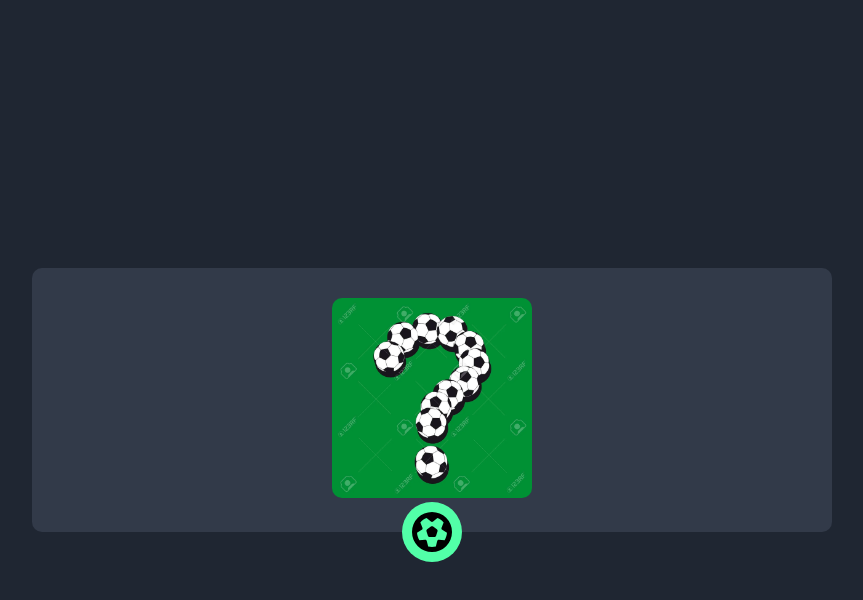
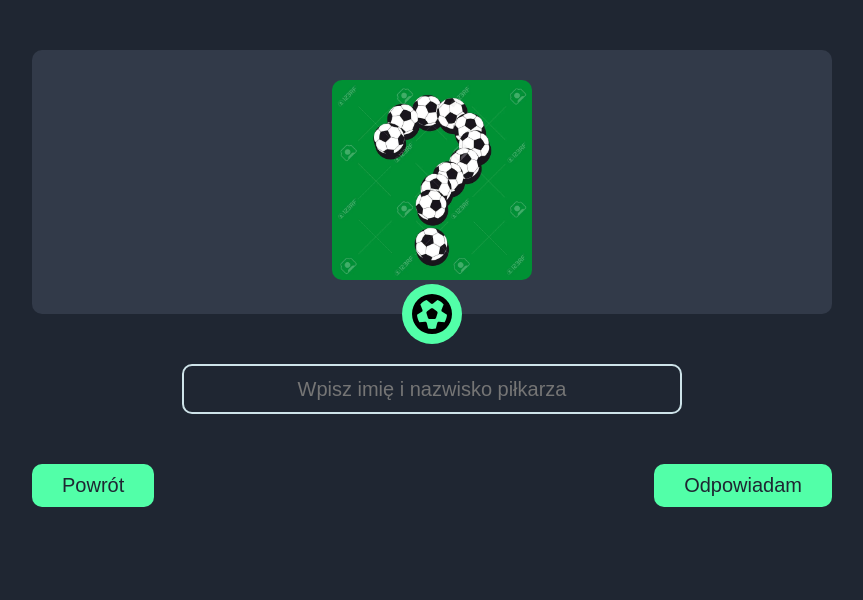
Before and after one commit to Kamil678/guess-player-app, a Vue app: page /game in a window 1280 px wide. Shown: the top 600 px of the page, without its empty margins (208-1071 px from the left). Built offline with nearby package versions, Linux system fonts and the light colour scheme.

Commit message:
add main game component

```diff
--- a/src/components/ButtonComponent.vue
+++ b/src/components/ButtonComponent.vue
@@ -10,7 +10,7 @@
 .primary-btn {
   background-color: $neonGreen;
   color: $background;
-  padding: 15px 30px;
+  padding: 10px 30px;
   border-radius: 10px;
   border: none;
   margin-top: 50px;
--- a/src/components/GameComponent.vue
+++ b/src/components/GameComponent.vue
@@ -20,6 +20,7 @@
 
 <style scoped lang="scss">
 .game-modal {
+  margin: 50px auto;
   border-radius: 10px;
   background-color: $backgroundCard;
   width: 800px;
--- /dev/null
+++ b/src/components/InputComponent.vue
@@ -0,0 +1,28 @@
+<template>
+  <input
+    class="input-primary"
+    type="text"
+    :value="valueInput"
+    @input="$emit('update:modelValue', $event.target.value)"
+    placeholder="Wpisz imię i nazwisko piłkarza"
+  />
+</template>
+
+<script setup>
+defineProps(['valueInput'])
+defineEmits(['update:modelValue'])
+</script>
+
+<style lang="scss">
+.input-primary {
+  width: 500px;
+  height: 50px;
+  background-color: transparent;
+  color: $lightCyan;
+  border-radius: 10px;
+  border: 2px solid $lightCyan;
+  padding: 10px 15px;
+  font-size: 20px;
+  text-align: center;
+}
+</style>
--- a/src/views/GamePage.vue
+++ b/src/views/GamePage.vue
@@ -1,18 +1,39 @@
 <template>
   <div class="game-page">
     <GameComponent />
+    <InputComponent :value-input="valueInput" />
+    <div class="action">
+      <ButtonComponent text-btn="Powrót" @clickBtn="clickBackBtn" />
+      <ButtonComponent text-btn="Odpowiadam" @clickBtn="clickStartGame" />
+    </div>
   </div>
 </template>
 
 <script setup>
+import { ref } from 'vue'
 import GameComponent from '../components/GameComponent.vue'
+import InputComponent from '../components/InputComponent.vue'
+import ButtonComponent from '../components/ButtonComponent.vue'
+import { useRouter } from 'vue-router'
+
+const router = useRouter()
+const valueInput = ref('')
+
+const clickBackBtn = () => {
+  router.push('/')
+}
 </script>
 
 <style scoped lang="scss">
 .game-page {
-  display: flex;
-  justify-content: center;
-  align-items: center;
-  height: 100vh;
+  text-align: center;
+
+  .action {
+    width: 800px;
+    margin: 0 auto;
+    display: flex;
+    justify-content: space-between;
+    align-items: center;
+  }
 }
 </style>
```
Also changed, not shown: src/js/helper.js (added, +24 -0 lines).
